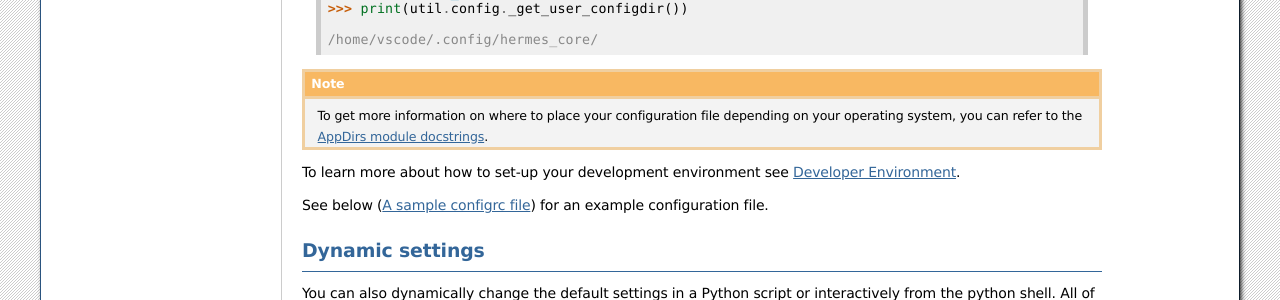
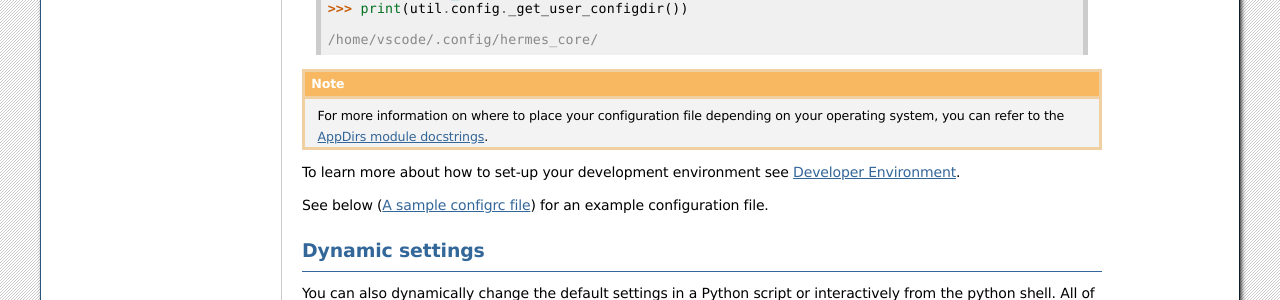
Before and after one commit to HERMES-SOC/hermes_core, a Sphinx documentation site: the page built from docs/user-guide/customization.rst, in a window 1280 px wide. Shown: the part 693-993 px from the top of the page. Built offline with Sphinx 7.4.7, drawn with Linux system fonts in a browser that asks for light colours; the version number could not be read and is left out.

Commit message:
Update docs/user-guide/customization.rst
Co-authored-by: Steven Christe <ehsteve@users.noreply.github.com>

```diff
--- a/docs/user-guide/customization.rst
+++ b/docs/user-guide/customization.rst
@@ -41,7 +41,7 @@
 
 
 .. note::
-  To get more information on where to place your configuration file depending on your operating system, you can refer to the `AppDirs module docstrings <https://github.com/sunpy/sunpy/blob/1459206e11dc0c7bfeeeec6aede701ca60a8630c/sunpy/extern/appdirs.py#L165>`_.
+  For more information on where to place your configuration file depending on your operating system, you can refer to the `AppDirs module docstrings <https://github.com/sunpy/sunpy/blob/1459206e11dc0c7bfeeeec6aede701ca60a8630c/sunpy/extern/appdirs.py#L165>`_.
 
 
 To learn more about how to set-up your development environment see :ref:`dev_env`.
```
